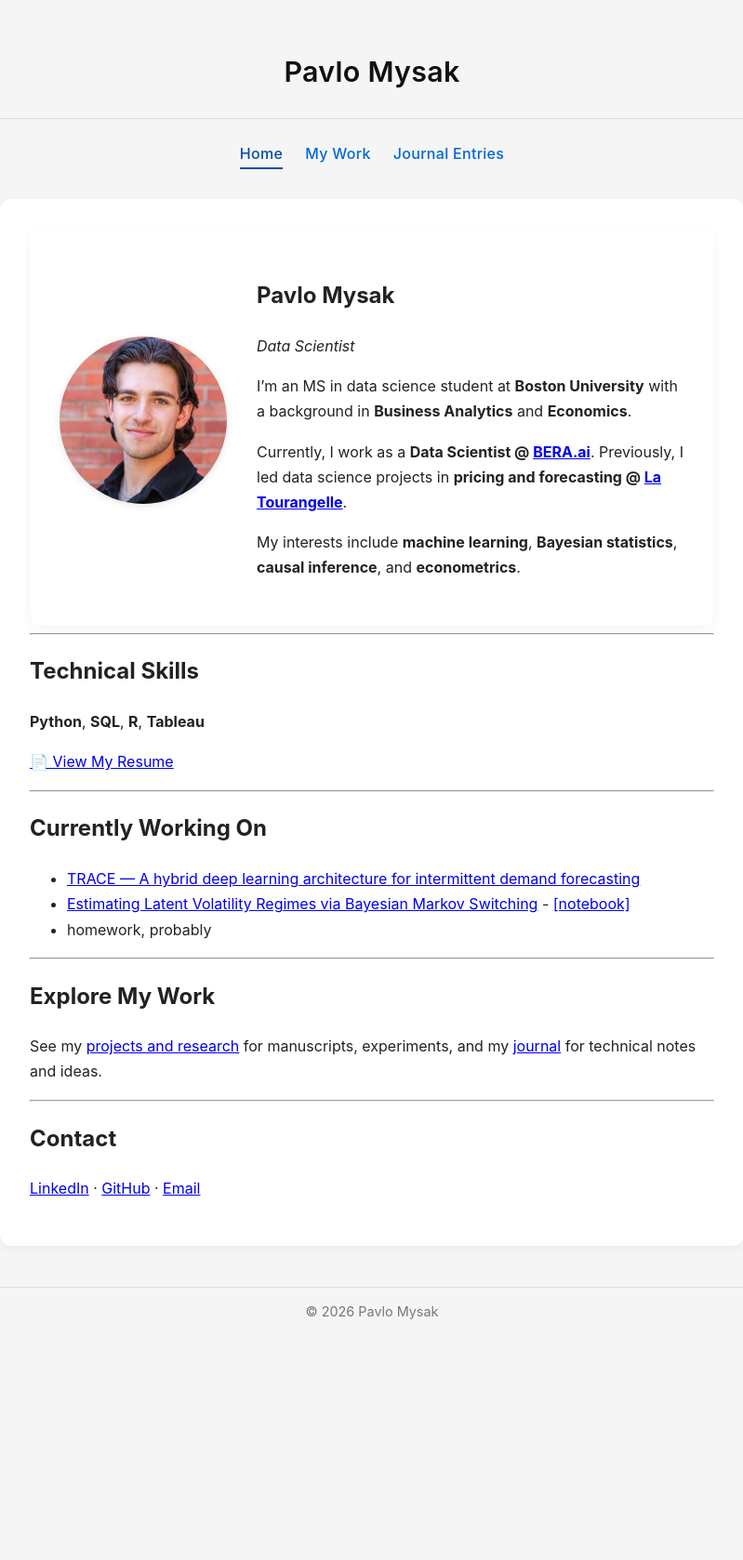
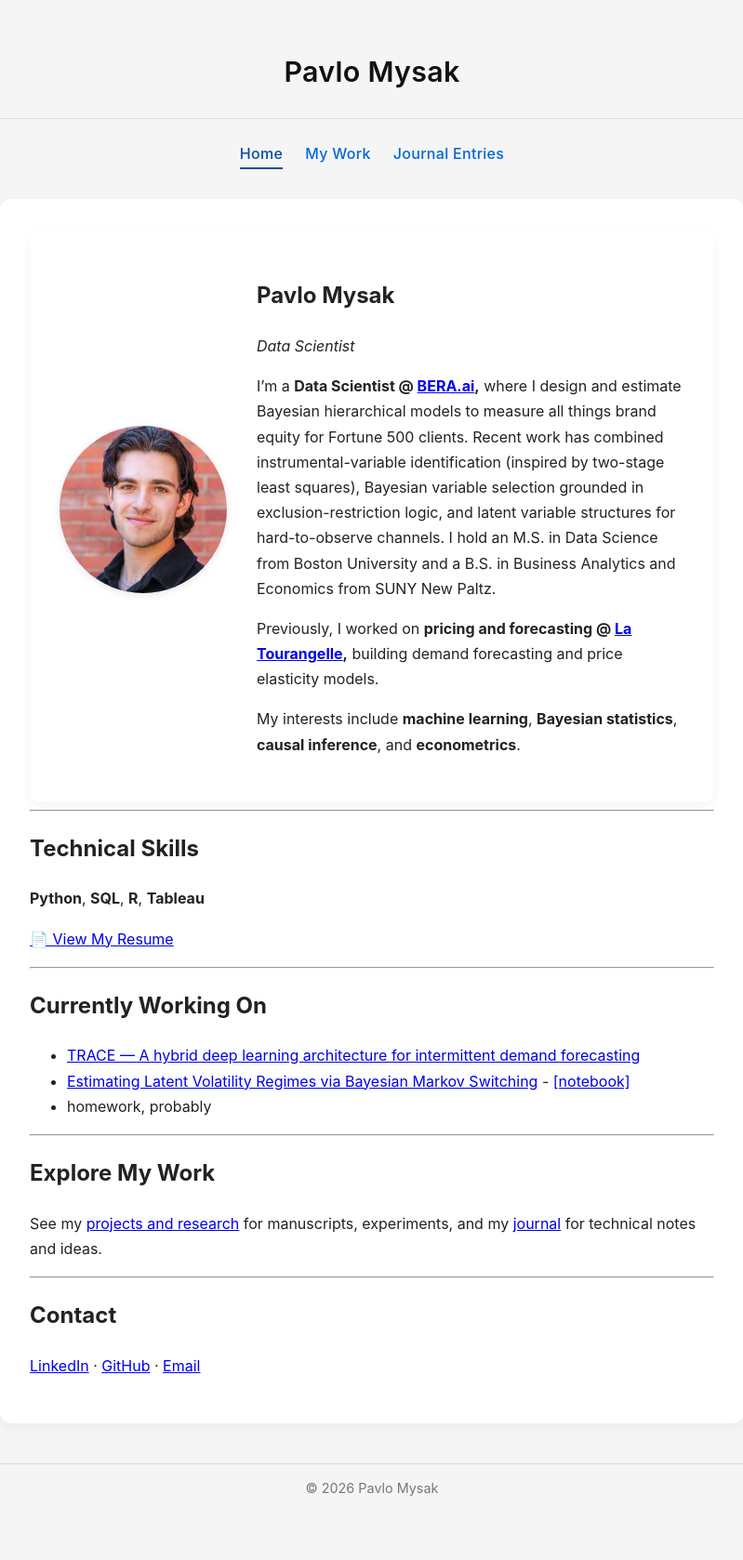
Before and after one commit to pavlomysak/pavlomysak.github.io, a Jekyll site: the page built from index.md, in a window 1280 px wide. Shown: the whole page at 93% size, without its empty margins (240-1039 px from the left). Built offline with Jekyll 4.4.1, drawn with Linux system fonts in a browser that asks for light colours; before the commit the page ends 1488 px from its top, so only the background shows below that.

Commit message:
Revise index.md with updated bio and experience
Updated professional background and current role details.

```diff
--- a/index.md
+++ b/index.md
@@ -6,9 +6,9 @@ title: Home
 # Pavlo Mysak
 _Data Scientist_
 
-I’m an MS in data science student at **Boston University** with a background in **Business Analytics** and **Economics**.
+I’m a **Data Scientist @ [BERA.ai](https://bera.ai),** where I design and estimate Bayesian hierarchical models to measure all things brand equity for Fortune 500 clients. Recent work has combined instrumental-variable identification (inspired by two-stage least squares), Bayesian variable selection grounded in exclusion-restriction logic, and latent variable structures for hard-to-observe channels. I hold an M.S. in Data Science from Boston University and a B.S. in Business Analytics and Economics from SUNY New Paltz.
 
-Currently, I work as a **Data Scientist @ [BERA.ai](https://bera.ai)**. Previously, I led data science projects in **pricing and forecasting @ [La Tourangelle](https://latourangelle.com)**.
+Previously, I worked on **pricing and forecasting @ [La Tourangelle](https://latourangelle.com),** building demand forecasting and price elasticity models.
 
 My interests include **machine learning**, **Bayesian statistics**, **causal inference**, and **econometrics**.
 
```
